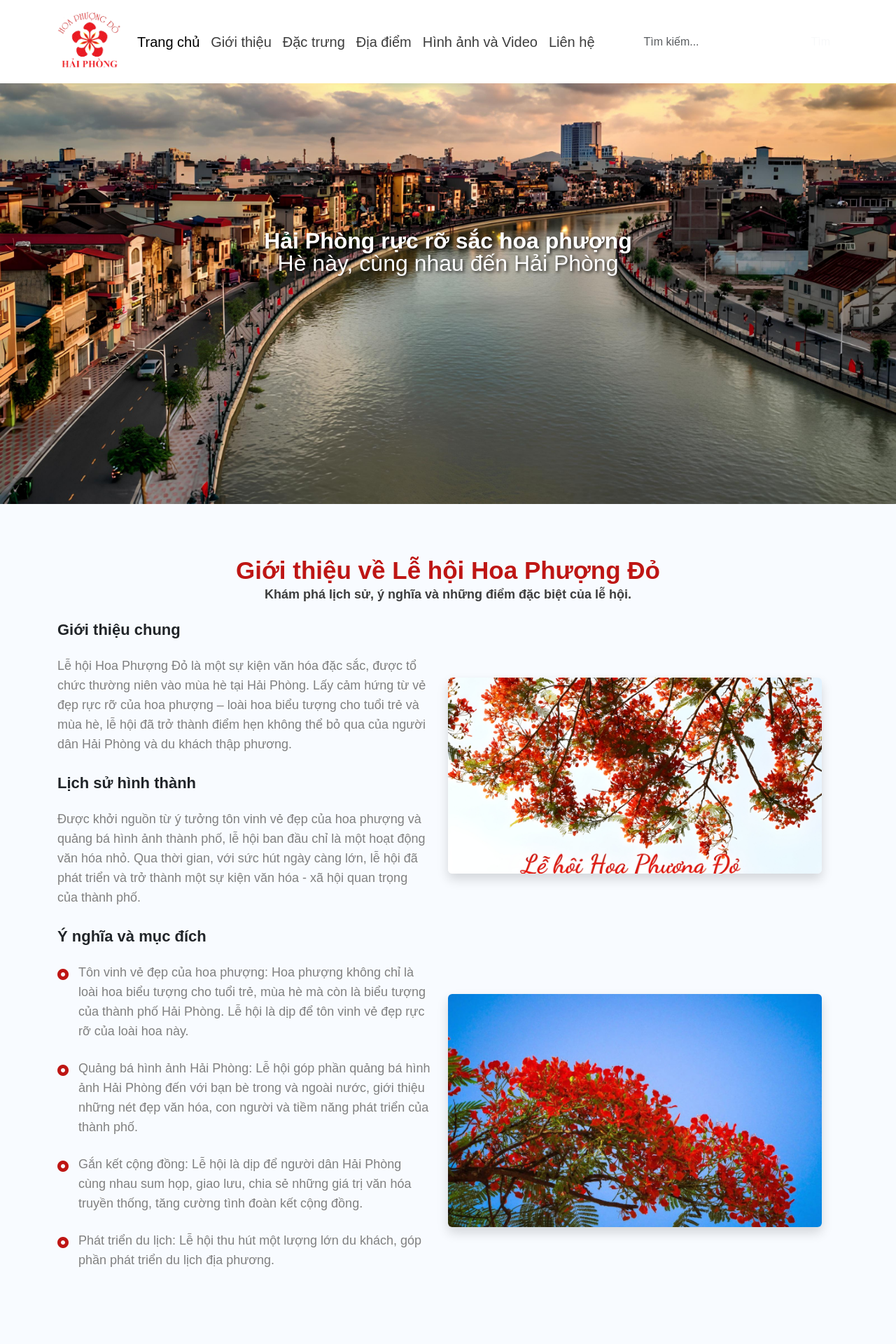
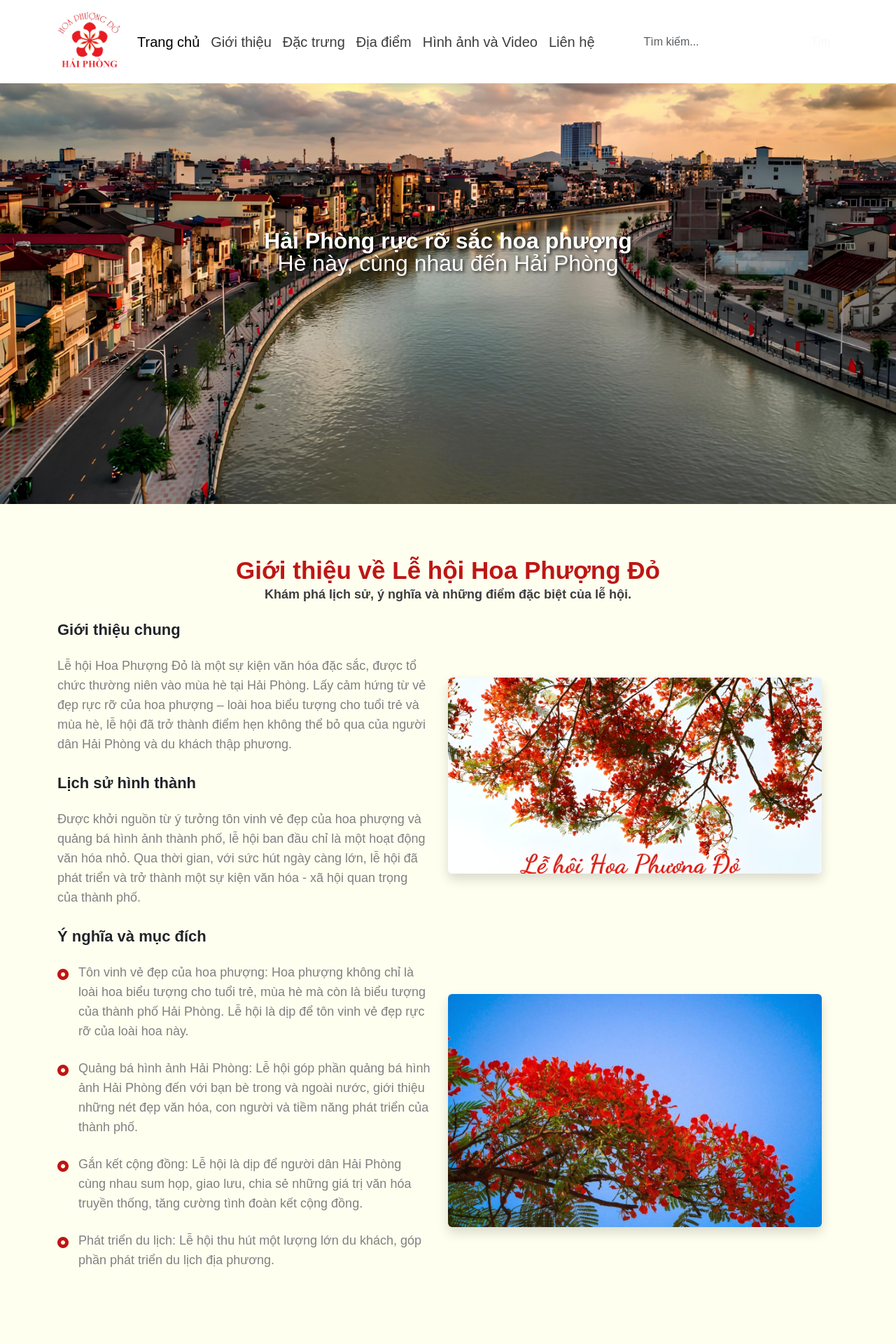
Before and after one commit to playerminecraft/BTL_web, a PHP site: page / in a window 1280 px wide. Shown: the top 1920 px of the page at 70% size. Run offline with PHP 8.4, Linux system fonts and the light colour scheme; some libraries are stand-ins or nearby versions; some web fonts are replaced.

Commit message:
first commit

```diff
--- a/assets/css/Components/about.css
+++ b/assets/css/Components/about.css
@@ -1,3 +1,6 @@
+section#about {
+  background: #fffff0;
+}
 .about-wrapper {
   padding: 70px 0;
 }
--- a/assets/css/Components/location.css
+++ b/assets/css/Components/location.css
@@ -1,3 +1,6 @@
+section#locations {
+  background: #fffff0;
+}
 .location-header__title {
   font-size: 35px;
   font-weight: bold;
--- a/assets/css/Layouts/header.css
+++ b/assets/css/Layouts/header.css
@@ -3,6 +3,7 @@
   height: 100px;
   width: 100%;
   z-index: 1;
+  box-shadow: 0 4px 6px rgba(0, 0, 0, 0.1); /* Thêm bóng nhẹ */
 }
 .header .navbar {
   background-color: white;
```
